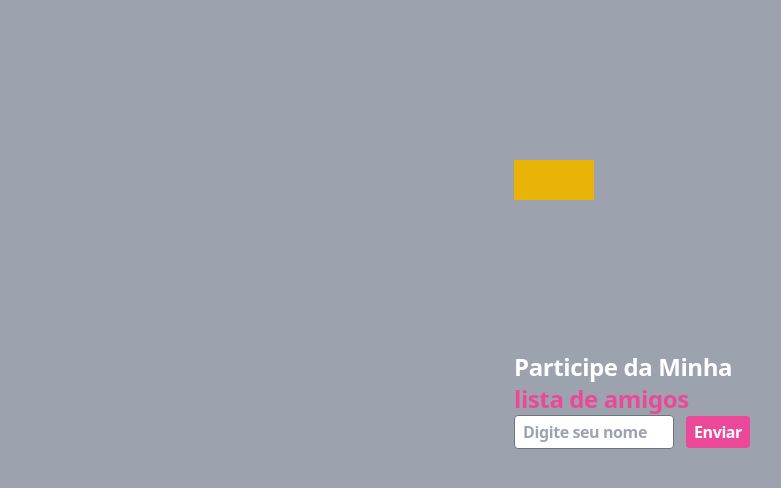
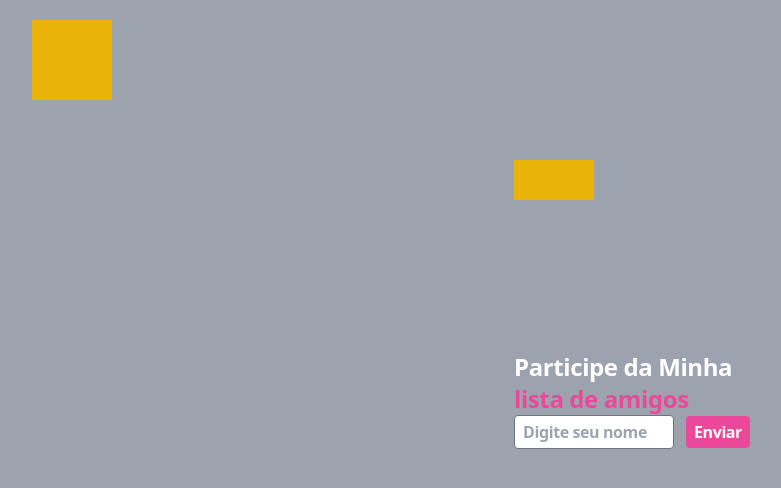
Before and after one commit to DhanielB/Amigos, a React (Vite) app: page / in a window 1280 px wide. Shown: the top 488 px of the page, without its empty margins (8-789 px from the left). Built offline with nearby package versions, Linux system fonts and the light colour scheme.

Commit message:
Update App.jsx

```diff
--- a/src/App.jsx
+++ b/src/App.jsx
@@ -32,6 +32,14 @@ export default function App() {
           left-30
           top-40
           h-10
+        '/>
+        <div className='
+          absolute
+          bg-yellow-500
+          w-20
+          left-10
+          top-5
+          h-20
         '/>
         <h1 className='
           text-2xl
```
